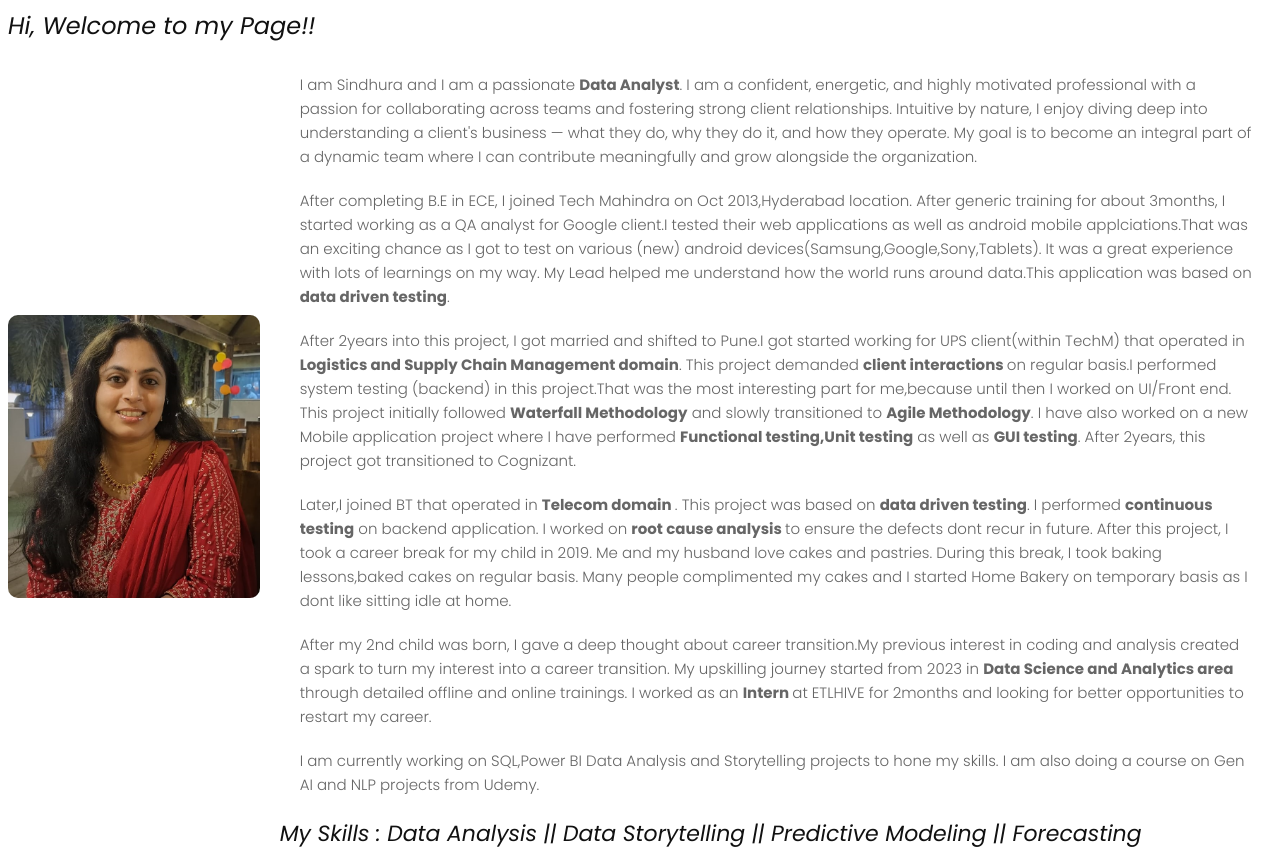
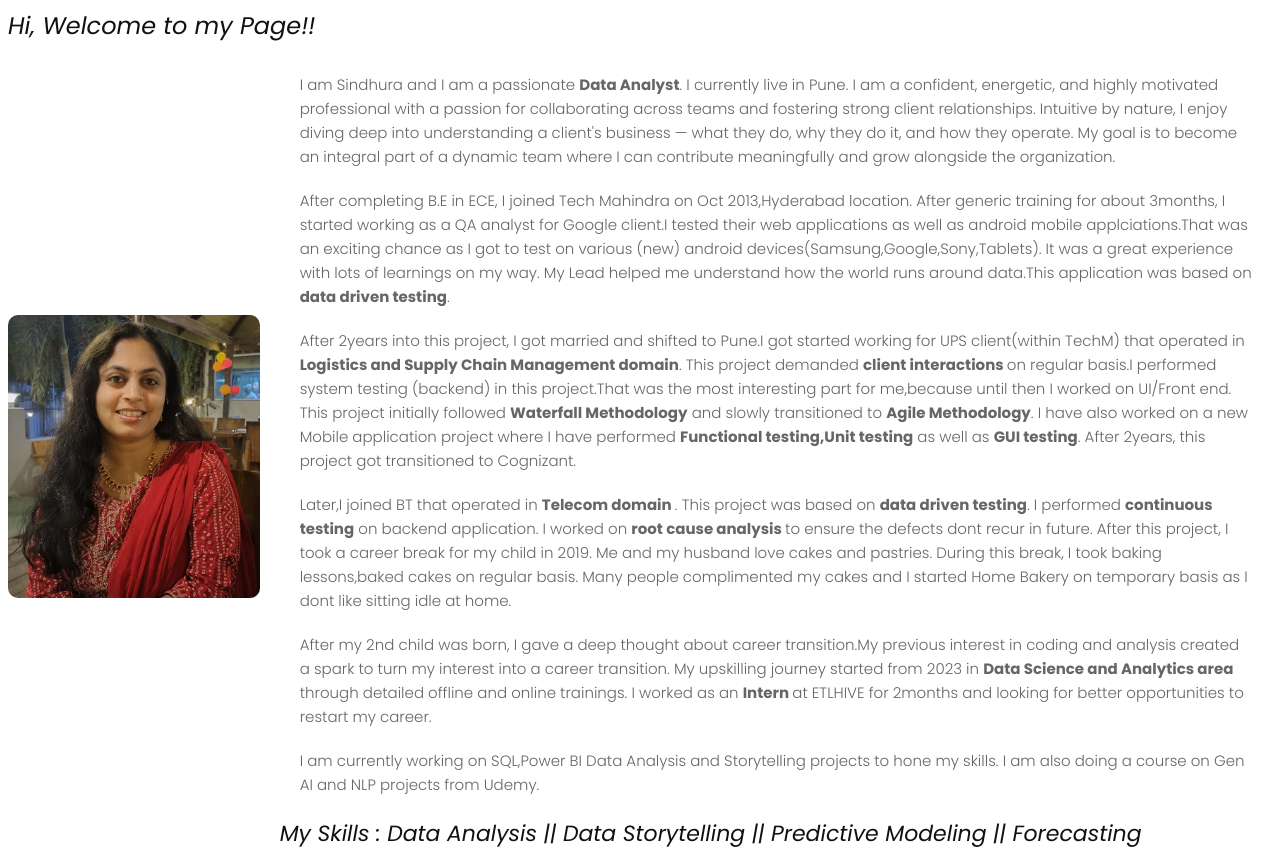
Before and after one commit to sindhura-nk/My-Portfolio, a plain HTML site: page about.html in a window 1280 px wide. Drawn offline with Linux system fonts and the light colour scheme.

Commit message:
modified

```diff
--- a/about.html
+++ b/about.html
@@ -23,7 +23,7 @@
 			      <img src="images/about-img.jpeg" alt="" class="image">
 			    </div><!-- end image-->
 			    <div class="intro_column">
-				      <p>I am Sindhura and I am a passionate <b>Data Analyst</b>.
+				      <p>I am Sindhura and I am a passionate <b>Data Analyst</b>. I currently live in Pune.
 				      	I am a confident, energetic, and highly motivated professional with a passion for collaborating across teams and fostering strong client relationships. Intuitive by nature, I enjoy diving deep into understanding a client's business — what they do, why they do it, and how they operate. My goal is to become an integral part of a dynamic team where I can contribute meaningfully and grow alongside the organization.
 				      </p>
 				      <!--
```
